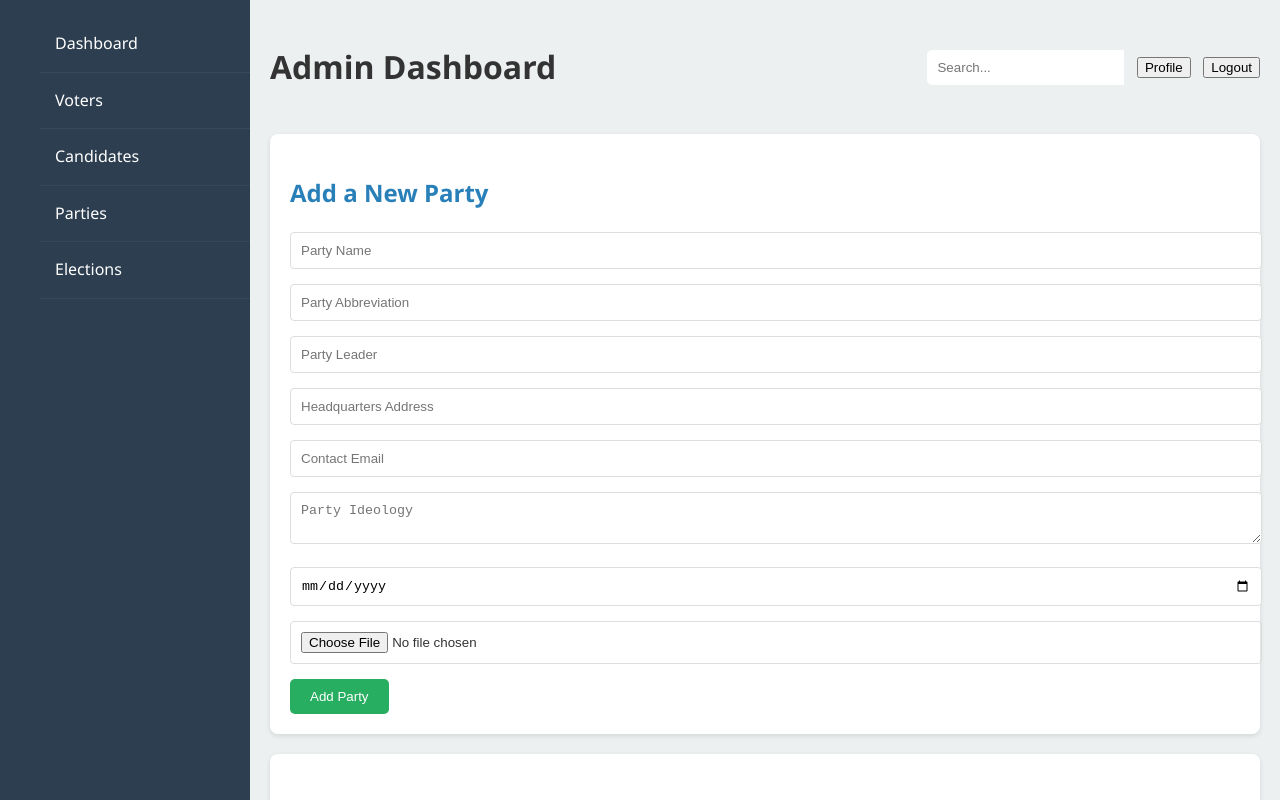
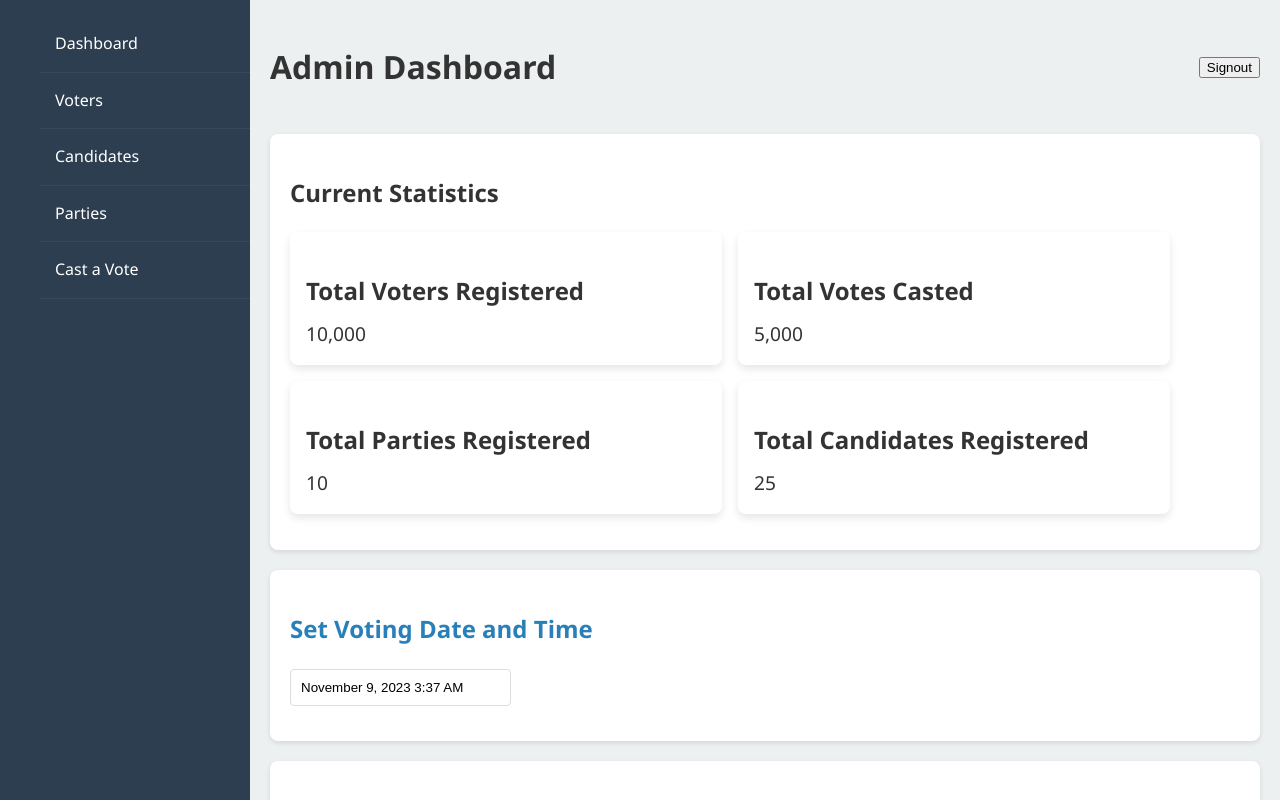
Before and after one commit to kishaiyan/electronic-voting-system, a React (Create React App) app: page /adminview in a window 1280 px wide. Shown: the top 800 px of the page. Built offline with nearby package versions, Linux system fonts and the light colour scheme.

Commit message:
Admin Dashboard

```diff
--- a/src/admin.js
+++ b/src/admin.js
@@ -1,24 +1,46 @@
 import React, { useState } from 'react';
 import DatePicker from 'react-datepicker';
+import { Link } from 'react-router-dom';
 import 'react-datepicker/dist/react-datepicker.css';
-import './css/admin.css'; // Ensure this path matches your file structure
+import './css/admin.css';
 
 const Admin = () => {
+  const [activeSection, setActiveSection] = useState('dashboard');
   const [newParty, setNewParty] = useState('');
   const [newCandidate, setNewCandidate] = useState('');
   const [votingDate, setVotingDate] = useState(new Date());
   const [notification, setNotification] = useState('');
-  const [searchTerm, setSearchTerm] = useState('');
+  const [showAddPartyPopup, setShowAddPartyPopup] = useState(false);
+  const [showAddCandidatePopup, setShowAddCandidatePopup] = useState(false);
 
-  const handleLogout = () => {
-    console.log('User logged out');
-  };
+  const parties =[
+    { id: 1, name: 'Party A', abbreviation: 'PA', leader: 'Leader A' },
+    { id: 2, name: 'Party B', abbreviation: 'PB', leader: 'Leader B' },
+    // Add more dummy parties as needed
+  ];
 
-  const handleProfile = () => {
-    console.log('Profile opened');
+  const candidates = [
+    { id: 1, name: 'Candidate X', party: 'Party A', constituency: 'Constituency 1', dob: '1990-01-01', email: 'candidateX@example.com', biography: 'Lorem ipsum...', promises: 'Lorem ipsum...', image: 'path/to/image.jpg' },
+    { id: 2, name: 'Candidate Y', party: 'Party B', constituency: 'Constituency 2', dob: '1985-05-15', email: 'candidateY@example.com', biography: 'Lorem ipsum...', promises: 'Lorem ipsum...', image: 'path/to/image.jpg' },
+    // Add more dummy candidates as needed
+  ];
+
+  const voters = [
+    { id: 1, govID: 'G12345', voterId: 'V12345' },
+    { id: 2, govID: 'G67890', voterId: 'V67890'},
+    // Add more dummy voters as needed
+  ];
+
+  const handleSignOut = () => {
+    console.log("User logged off");
   };
 
   // Form submission handlers
+
+  const toggleAddPartyPopup = () => {
+    setShowAddPartyPopup(!showAddPartyPopup);
+  };
+
   const handleAddParty = (e) => {
     e.preventDefault();
     console.log('Party added:', newParty);
@@ -26,11 +48,39 @@ const Admin = () => {
     // Placeholder for success message
   };
 
+  const handleDeleteParty = (partyId) => {
+    // Placeholder for handling party deletion
+    console.log(`Delete party with ID ${partyId}`);
+    // Implement the logic to delete the party with the given ID
+  };
+
+  const handleEditParty = (partyId) => {
+    // Placeholder for handling party modification
+    console.log(`Modify party with ID ${partyId}`);
+    // Implement the logic to modify the party with the given ID
+  };
+
+  const toggleAddCandidatePopup = () => {
+    setShowAddCandidatePopup(!showAddCandidatePopup);
+  };
+
   const handleAddCandidate = (e) => {
     e.preventDefault();
     console.log('Candidate added:', newCandidate);
     setNewCandidate('');
     // Placeholder for success message
+  };
+
+  const handleDeleteCandidate = (candidateId) => {
+    // Placeholder for handling candidate deletion
+    console.log(`Delete candidate with ID ${candidateId}`);
+    // Implement the logic to delete the candidate with the given ID
+  };
+
+  const handleEditCandidate = (candidateId) => {
+    // Placeholder for handling candidate modification
+    console.log(`Modify candidate with ID ${candidateId}`);
+    // Implement the logic to modify the candidate with the given ID
   };
 
   const handleSetVotingDate = (date) => {
@@ -46,43 +96,114 @@ const Admin = () => {
     // Placeholder for success message
   };
 
+  const handleDeleteVoter = (voterId) => {
+    // Placeholder for handling voter deletion
+    console.log(`Delete voter with ID ${voterId}`);
+    // Implement the logic to delete the voter with the given ID
+  };
+
+  const handleApproveVoter = (voterId) => {
+    // Placeholder for handling voter modification
+    console.log(`Modify voter with ID ${voterId}`);
+    // Implement the logic to modify the voter with the given ID
+  };
+
+
   // Dummy data for the admin dashboard
-  const totalVoters = '10,000';
-  const totalVotesCast = '5,000';
+  const totalVotersRegistered = '10,000';
+  const totalVotesCasted = '5,000';
+  const totalPartiesRegistered = '10';
+  const totalCandidateRegistered = '25';
 
   return (
     <div className="admin-container">
       <nav className="sidebar">
         <ul className="nav-links">
-          <a href="#dashboard">Dashboard</a>
-          <a href="#voters">Voters</a>
-          <a href="#candidates">Candidates</a>
-          <a href="#parties">Parties</a>
-          <a href="#elections">Elections</a>
-          {/* ... other links */}
+          <a href="#dashboard" onClick={() => setActiveSection('dashboard')}>Dashboard</a>
+          <a href="#voters" onClick={() => setActiveSection('voters')}>Voters</a>
+          <a href="#candidates" onClick={() => setActiveSection('candidates')}>Candidates</a>
+          <a href="#parties" onClick={() => setActiveSection('parties')}>Parties</a>
+          <Link to="/homepage">Cast a Vote</Link>
         </ul>
       </nav>
       <div className="admin-dashboard">
         <header className="dashboard-header">
           <h1>Admin Dashboard</h1>
           <div className="header-actions">
-            <div className="search-container">
-              <input
-                type="text"
-                placeholder="Search..."
-                value={searchTerm}
-                onChange={(e) => setSearchTerm(e.target.value)}
-              />
-            </div>&nbsp;&nbsp;&nbsp;
-            <button onClick={handleProfile} className="profile-btn">Profile</button> &nbsp;&nbsp;&nbsp;
-            <button onClick={handleLogout} className="logout-btn">Logout</button>
+            <button onClick={handleSignOut} className="logout-btn">Signout</button>
           </div>
         </header>
 
         <div className="dashboard-content">
 
+          {activeSection === 'dashboard' && (
+            <div>
+              <div className="stats-section">
+                <h2>Current Statistics</h2>
+                <div className="box-container">
+                  <div className="box">
+                    <h3>Total Voters Registered</h3>
+                    <p>{totalVotersRegistered}</p>
+                  </div>
+                  <div className="box">
+                    <h3>Total Votes Casted</h3>
+                    <p>{totalVotesCasted}</p>
+                  </div>
+                </div>
+                <div className="box-container">
+                  <div className="box">
+                    <h3>Total Parties Registered</h3>
+                    <p>{totalPartiesRegistered}</p>
+                  </div>
+                  <div className="box">
+                    <h3>Total Candidates Registered</h3>
+                    <p>{totalCandidateRegistered}</p>
+                  </div>
+                </div>
+              </div>
               <div className="form-section">
-  <h2>Add a New Party</h2>
+                <h2>Set Voting Date and Time</h2>
+                <DatePicker
+                  selected={votingDate}
+                  onChange={handleSetVotingDate}
+                  showTimeSelect
+                  timeFormat="HH:mm"
+                  timeIntervals={15}
+                  timeCaption="time"
+                  dateFormat="MMMM d, yyyy h:mm aa"
+                />
+              </div>
+              <div className="form-section send-notification">
+                <h2>Send Notification to Voters</h2>
+                <form onSubmit={handleSendNotification}>
+                  <textarea
+                    placeholder="Notification Message"
+                    value={notification}
+                    onChange={(e) => setNotification(e.target.value)}
+                  />
+                  <button className='notification-button' type="submit">Send Notification</button>
+                </form>
+              </div>
+            </div>
+          )}
+
+          {activeSection === 'parties' && (
+            <div className="form-section">
+              <h2>Parties</h2>
+              {parties.map((party) => (
+                <div key={party.id} className="party-card">
+                  <div>
+                    {party.name} ({party.abbreviation}) - Leader: {party.leader}
+                  </div>
+                  <div className="party-buttons">
+                    <button className="edit-button" onClick={() => handleEditParty(party.id)}>Edit</button>
+                    <button className="delete-button" onClick={() => handleDeleteParty(party.id)}>Delete</button>
+                  </div>
+                </div>
+              ))}
+              <button className="add-button" onClick={toggleAddPartyPopup}>Add more</button>
+              {showAddPartyPopup && (
+                <div className="party-popup">
                   <form onSubmit={handleAddParty}>
                     <input type="text" placeholder="Party Name" value={newParty} onChange={(e) => setNewParty(e.target.value)} />
                     <input type="text" placeholder="Party Abbreviation" /* ... */ />
@@ -95,9 +216,27 @@ const Admin = () => {
                     <button type="submit">Add Party</button>
                   </form>
                 </div>
+              )}
+            </div>
+          )}
 
+          {activeSection === 'candidates' && (
             <div className="form-section">
-  <h2>Add a New Candidate</h2>
+              <h2>Candidates</h2>
+              {candidates.map((candidate) => (
+                <div key={candidate.id} className="candidate-card">
+                  <div>
+                    {candidate.name} - Party: {candidate.party}, Constituency: {candidate.constituency}
+                  </div>
+                  <div className="candidate-buttons">
+                    <button className="edit-button" onClick={() => handleEditCandidate(candidate.id)}>Edit</button>
+                    <button className="delete-button" onClick={() => handleDeleteCandidate(candidate.id)}>Delete</button>
+                  </div>
+                </div>
+              ))}
+              <button className="add-button" onClick={toggleAddCandidatePopup}>Add more</button>
+              {showAddCandidatePopup && (
+                <div className="candidate-popup">
                   <form onSubmit={handleAddCandidate}>
                     <input type="text" placeholder="Candidate Name" value={newCandidate} onChange={(e) => setNewCandidate(e.target.value)} />
                     <select /* ... */ >
@@ -112,39 +251,27 @@ const Admin = () => {
                     <button type="submit">Add Candidate</button>
                   </form>
                 </div>
+              )}
+            </div>
+          )}
 
+          {activeSection === 'voters' && (
+            <div className="form-section">
+              <h2>Voters</h2>
+              {voters.map((voter) => (
+                <div key={voter.id} className="voter-card">
+                  <div>
+                  Gov ID: {voter.govID} - Voter ID: {voter.voterId}
+                  </div>
+                  <div className="voter-buttons">
+                    <button className="edit-button" onClick={() => handleApproveVoter(voter.id)}>Approve</button>
+                    <button className="delete-button" onClick={() => handleDeleteVoter(voter.id)}>Delete</button>
+                  </div>
+                </div>
+              ))}
+            </div>
+          )}
 
-          <div className="form-section">
-            <h2>Set Voting Date and Time</h2>
-            <DatePicker
-              selected={votingDate}
-              onChange={handleSetVotingDate}
-              showTimeSelect
-              timeFormat="HH:mm"
-              timeIntervals={15}
-              timeCaption="time"
-              dateFormat="MMMM d, yyyy h:mm aa"
-            />
-          </div>
-
-          <div className="form-section">
-            <h2>Send Notification to Voters</h2>
-            <form onSubmit={handleSendNotification}>
-              <textarea
-                placeholder="Notification Message"
-                value={notification}
-                onChange={(e) => setNotification(e.target.value)}
-              />
-              <button type="submit">Send Notification</button>
-            </form>
-          </div>
-
-          <div className="stats-section">
-            <h2>Current Statistics</h2>
-            <p>Total Voters: {totalVoters}</p>
-            <p>Total Votes Cast: {totalVotesCast}</p>
-            {/* Add more statistics as needed */}
-          </div>
         </div>
       </div>
     </div>
--- a/src/css/admin.css
+++ b/src/css/admin.css
@@ -50,27 +50,6 @@ body {
   align-items: center;
 }
 
-.search-container input, .search-container button {
-  padding: 10px;
-  border: none;
-  margin-left: 10px;
-}
-
-.search-container input {
-  border-radius: 5px 0 0 5px;
-}
-
-.search-container button {
-  background: #2980b9;
-  color: #fff;
-  border-radius: 0 5px 5px 0;
-  cursor: pointer;
-}
-
-.search-container button:hover {
-  background: #3498db;
-}
-
 /* Form Section Styles */
 .form-section {
   background-color: #fff;
@@ -91,20 +70,6 @@ body {
   margin-bottom: 15px;
   border: 1px solid #ddd;
   border-radius: 4px;
-}
-
-.form-section button {
-  background: #27ae60;
-  color: #fff;
-  padding: 10px 20px;
-  border: none;
-  border-radius: 5px;
-  cursor: pointer;
-  transition: background 0.3s;
-}
-
-.form-section button:hover {
-  background: #2ecc71;
 }
 
 /* Stats Section Styles */
@@ -148,12 +113,87 @@ body {
   }
 }
 
+.party-card, .candidate-card, .voter-card {
+  border: 1px solid #ddd;
+  padding: 10px;
+  margin: 10px 0;
+  display: flex;
+  justify-content: space-between;
+  align-items: center;
+}
+
+.party-buttons button, .candidate-buttons button, .voter-buttons button {
+  margin-left: 10px;
+  cursor: pointer;
+}
+
+.notification-button{
+  background: #27ae60;
+  color: #fff;
+  padding: 10px 20px;
+  border: none;
+  border-radius: 5px;
+  cursor: pointer;
+  transition: background 0.3s;
+}
+
+.add-button {
+  background: #27ae60;
+  color: #fff;
+  padding: 10px 20px;
+  border: none;
+  border-radius: 5px;
+  cursor: pointer;
+  transition: background 0.3s;
+}
+
+.delete-button {
+  background-color: #ff6666; /* Red color */
+  color: #fff;
+  padding: 10px 20px;
+  border: none;
+  border-radius: 5px;
+  cursor: pointer;
+  transition: background 0.3s;
+}
+
+.edit-button {
+  background-color: #ffd166; /* Blue color */
+  color: #fff;
+  padding: 10px 20px;
+  border: none;
+  border-radius: 5px;
+  cursor: pointer;
+  transition: background 0.3s;
+}
 @media (max-width: 480px) {
   .nav-links a {
     padding: 15px;
   }
+}
+.box-container {
+  display: flex;
+  gap: 16px;
+  flex-wrap: wrap;
+  margin-bottom: 16px;
+}
 
-  .search-container input, .search-container button {
-    width: 100%;
-  }
+
+.box {
+  background-color: #fff;
+  padding: 16px;
+  border-radius: 8px;
+  box-shadow: 0 4px 8px rgba(0, 0, 0, 0.1);
+  flex: 1;
+  max-width: 400px;
 }
+
+.box h3 {
+  font-size: 1.5rem;
+  margin-bottom: 8px;
+}
+
+.box p {
+  font-size: 1.2rem;
+  margin: 0;
+}
```
Lines whose indentation alone changed are shown as unchanged.
